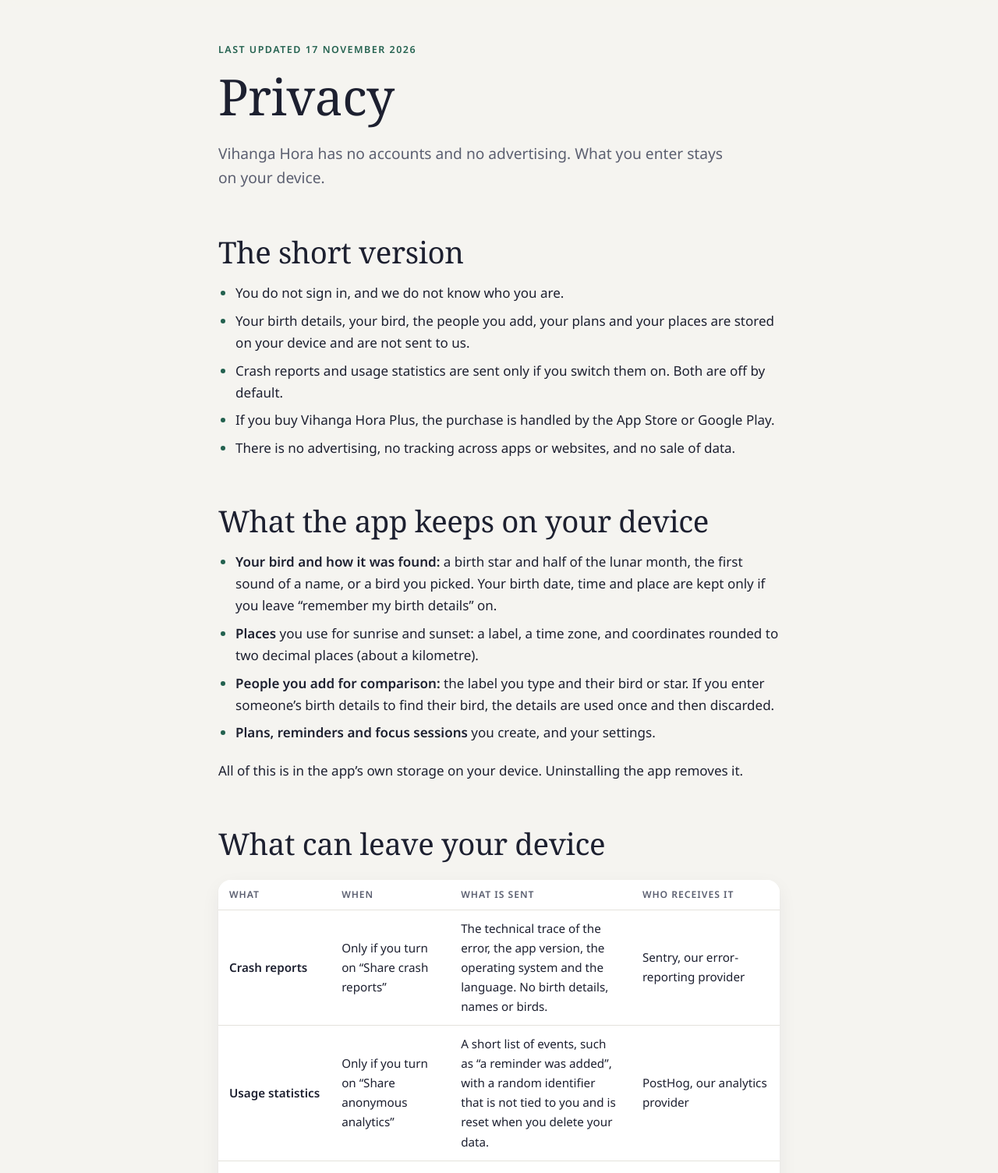
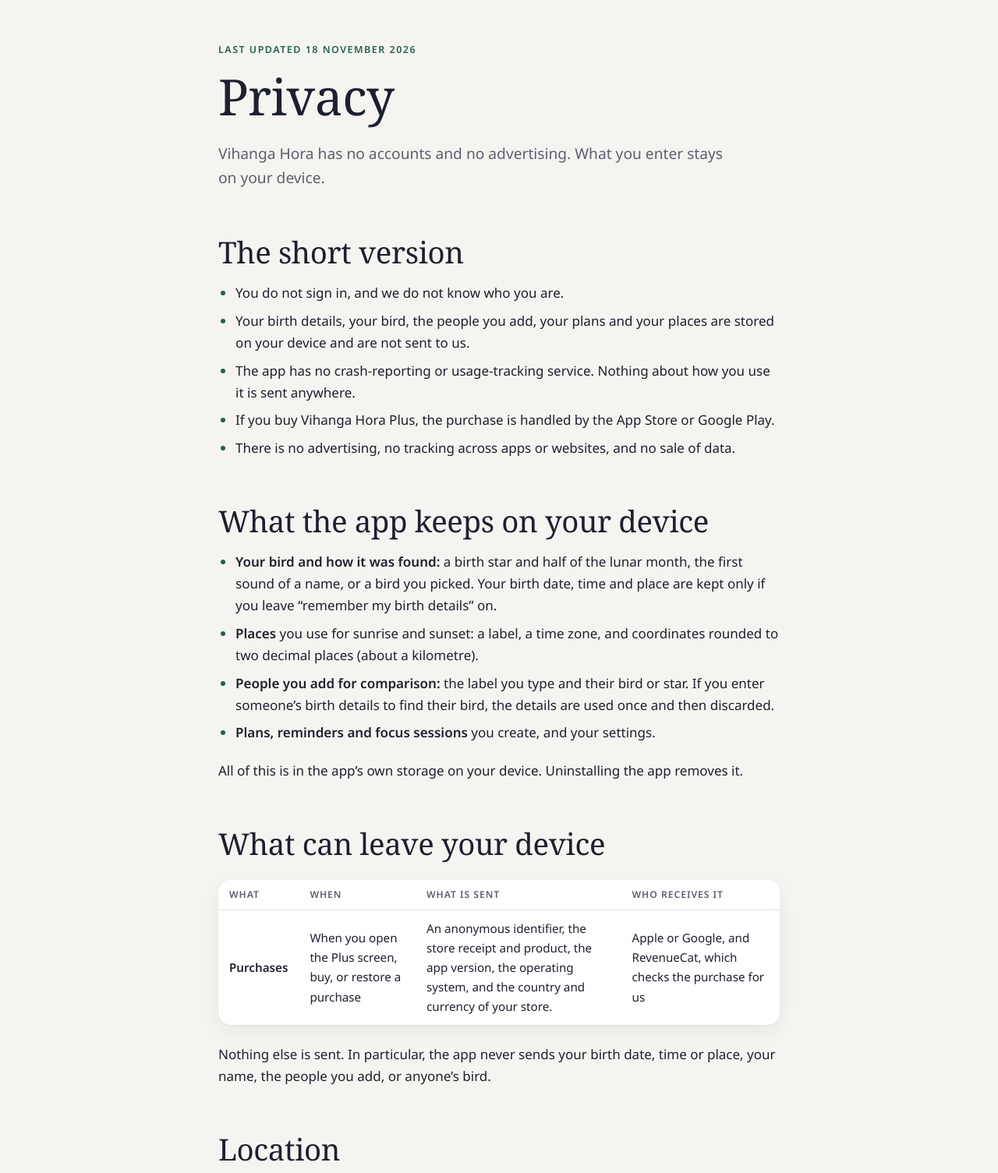
Before and after one commit to vsandeepnaidu/vihangahora, a plain HTML site: page vihangahora/privacy.html in a window 1280 px wide. Shown: the part 60-1565 px from the top of the page at 78% size. Drawn offline with Linux system fonts and the light colour scheme.

Commit message:
Publish site from PakshiHora d270a66

```diff
--- a/vihangahora/privacy.html
+++ b/vihangahora/privacy.html
@@ -30,12 +30,12 @@
 <nav class="nav" aria-label="Main"><a href="learn/index.html">Learn</a><a href="birds/index.html">Birds</a><a href="tables.html">Tables</a><a href="today.html">Today</a><button class="icon-btn" data-theme-toggle aria-label="Switch between light and dark"><svg class="sun" viewBox="0 0 24 24" fill="none" stroke="currentColor" stroke-width="2" stroke-linecap="round" aria-hidden="true"><circle cx="12" cy="12" r="4"/><path d="M12 2v2M12 20v2M4.9 4.9l1.4 1.4M17.7 17.7l1.4 1.4M2 12h2M20 12h2M4.9 19.1l1.4-1.4M17.7 6.3l1.4-1.4"/></svg><svg class="moon" viewBox="0 0 24 24" fill="none" stroke="currentColor" stroke-width="2" stroke-linecap="round" stroke-linejoin="round" aria-hidden="true"><path d="M21 12.8A9 9 0 1 1 11.2 3a7 7 0 0 0 9.8 9.8z"/></svg></button></nav>
 </div></header>
 <main id="main">
-<div class="wrap"><article class="prose" style="margin:48px auto 96px"><header><p class="eyebrow">Last updated 17 November 2026</p><h1>Privacy</h1><p class="lede">Vihanga Hora has no accounts and no advertising. What you enter stays on your device.</p></header>
+<div class="wrap"><article class="prose" style="margin:48px auto 96px"><header><p class="eyebrow">Last updated 18 November 2026</p><h1>Privacy</h1><p class="lede">Vihanga Hora has no accounts and no advertising. What you enter stays on your device.</p></header>
 <h2>The short version</h2>
 <ul>
 <li>You do not sign in, and we do not know who you are.</li>
 <li>Your birth details, your bird, the people you add, your plans and your places are stored on your device and are not sent to us.</li>
-<li>Crash reports and usage statistics are sent only if you switch them on. Both are off by default.</li>
+<li>The app has no crash-reporting or usage-tracking service. Nothing about how you use it is sent anywhere.</li>
 <li>If you buy Vihanga Hora Plus, the purchase is handled by the App Store or Google Play.</li>
 <li>There is no advertising, no tracking across apps or websites, and no sale of data.</li>
 </ul>
@@ -50,7 +50,7 @@
 <p>All of this is in the app’s own storage on your device. Uninstalling the app removes it.</p>
 
 <h2>What can leave your device</h2>
-<div class="tablewrap"><table class=""><thead><tr><th scope="col">What</th><th scope="col">When</th><th scope="col">What is sent</th><th scope="col">Who receives it</th></tr></thead><tbody><tr><th scope="row">Crash reports</th><td>Only if you turn on “Share crash reports”</td><td>The technical trace of the error, the app version, the operating system and the language. No birth details, names or birds.</td><td>Sentry, our error-reporting provider</td></tr><tr><th scope="row">Usage statistics</th><td>Only if you turn on “Share anonymous analytics”</td><td>A short list of events, such as “a reminder was added”, with a random identifier that is not tied to you and is reset when you delete your data.</td><td>PostHog, our analytics provider</td></tr><tr><th scope="row">Purchases</th><td>When you open the Plus screen, buy, or restore a purchase</td><td>An anonymous identifier, the store receipt and product, the app version, the operating system, and the country and currency of your store.</td><td>Apple or Google, and RevenueCat, which checks the purchase for us</td></tr></tbody></table></div>
+<div class="tablewrap"><table class=""><thead><tr><th scope="col">What</th><th scope="col">When</th><th scope="col">What is sent</th><th scope="col">Who receives it</th></tr></thead><tbody><tr><th scope="row">Purchases</th><td>When you open the Plus screen, buy, or restore a purchase</td><td>An anonymous identifier, the store receipt and product, the app version, the operating system, and the country and currency of your store.</td><td>Apple or Google, and RevenueCat, which checks the purchase for us</td></tr></tbody></table></div>
 <p>Nothing else is sent. In particular, the app never sends your birth date, time or place, your name, the people you add, or anyone’s bird.</p>
 
 <h2>Location</h2>
@@ -61,9 +61,8 @@
 
 <h2>Your choices</h2>
 <ul>
-<li><strong>Switches.</strong> “Share crash reports” and “Share anonymous analytics” can be turned on or off at any time in Me › Privacy.</li>
 <li><strong>Export.</strong> Me › Privacy › Export my data gives you a file with everything the app holds.</li>
-<li><strong>Delete.</strong> Me › Privacy › Delete all data erases the app’s data, cancels its reminders and resets the analytics identifier. A store purchase is not affected and can be restored.</li>
+<li><strong>Delete.</strong> Me › Privacy › Delete all data erases the app’s data and cancels its reminders. A store purchase is not affected and can be restored.</li>
 </ul>
 
 <h2>Children</h2>
```
Also changed, not shown: vihangahora/terms.html (+1 -1 lines).
